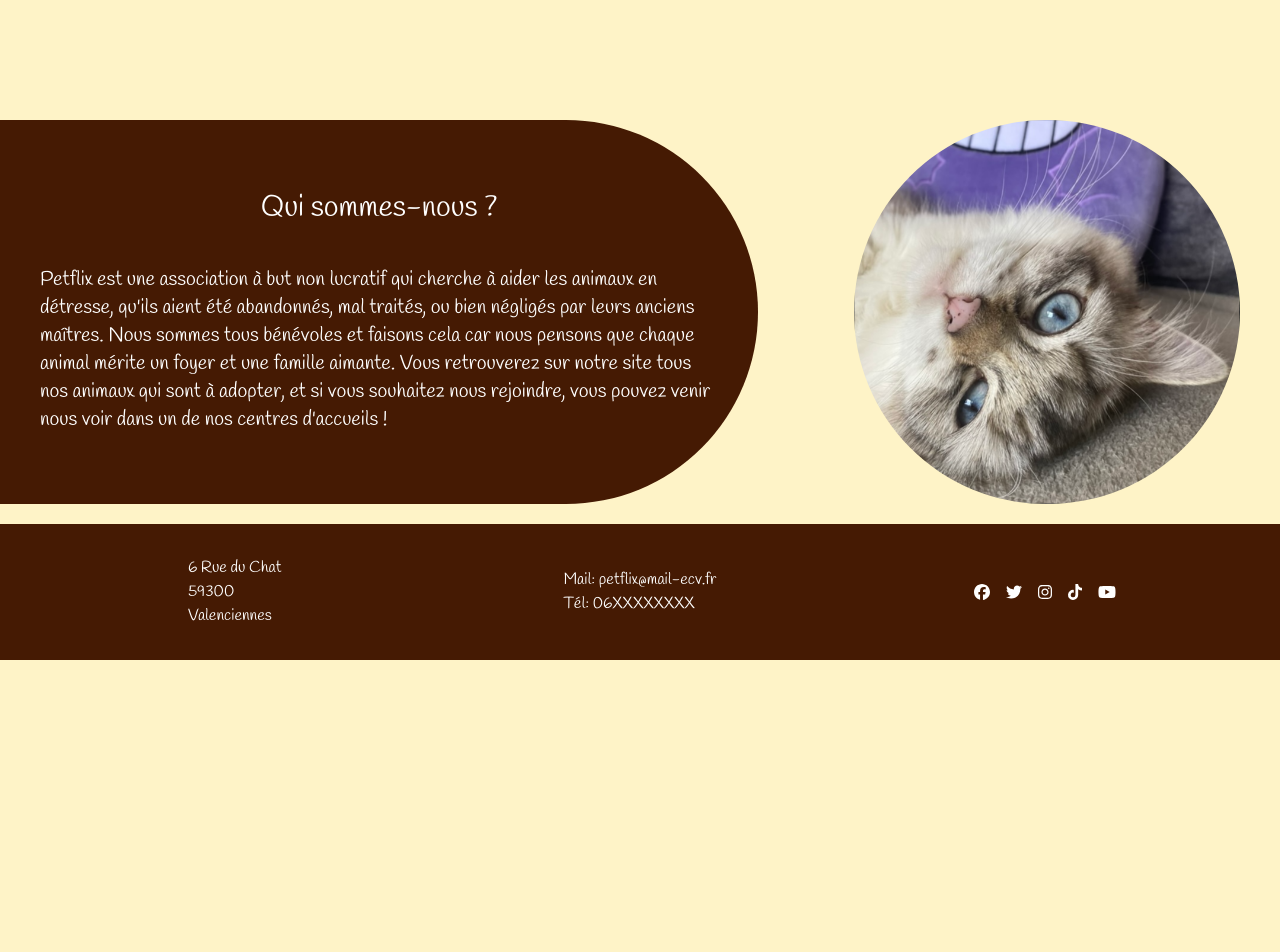
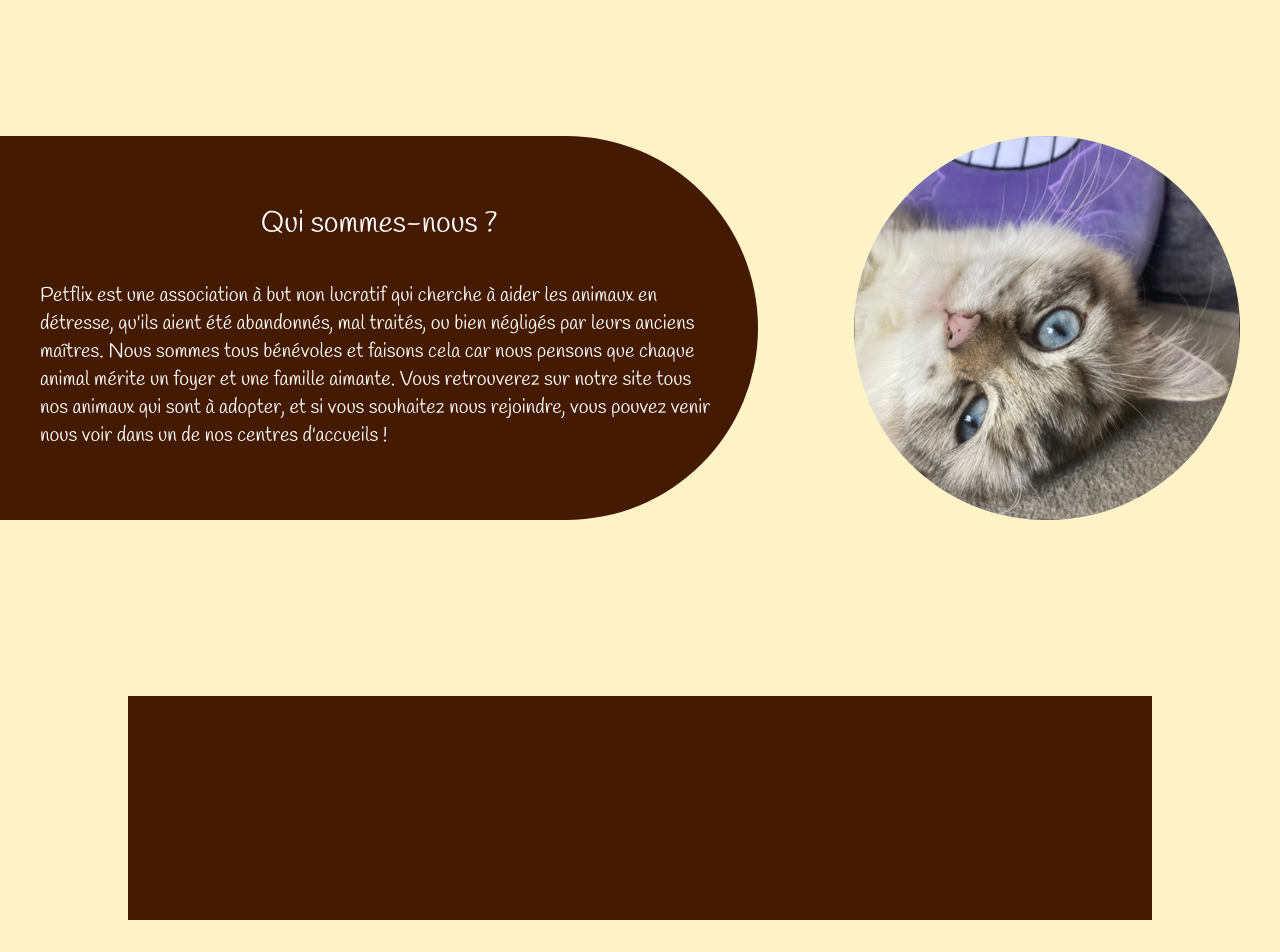
Before and after one commit to 666alvin999/petflix-frontend, a React (Vite) app: page / in a window 1280 px wide. Shown: the part 140-1092 px from the top of the page. Before the commit the page ends 800 px from the top, so only its background shows below. Built offline with nearby package versions, Linux system fonts and the light colour scheme.

Commit message:
refacto spacing homepage

```diff
--- a/src/footer/Footer.tsx
+++ b/src/footer/Footer.tsx
@@ -4,8 +4,7 @@ import {faFacebook, faInstagram, faTiktok, faTwitter, faYoutube} from "@fortawes
 const Footer = () => {
 	return (
 		<>
-			<div className="bg-amber-950 text-white mt-40 px-8 py-8 w-[100%] absolute bottom-0">
-				<div className="w-[100%] flex justify-around items-center">
+			<div className="bg-amber-950 text-white px-8 py-8 w-[100%] flex justify-around items-center">
 				<div className="w-1/3 flex flex-row justify-center items-center">
 					<p>
 						6 Rue du Chat<br />
@@ -27,7 +26,6 @@ const Footer = () => {
 					<FontAwesomeIcon className="hover:cursor-pointer" icon={faYoutube} />
 				</div>
 			</div>
-			</div>
 		</>
 	);
 }
--- a/src/header/Header.tsx
+++ b/src/header/Header.tsx
@@ -15,7 +15,7 @@ const Header = () => {
 
 	return (
 		<>
-			<div className="bg-amber-950 px-8 py-8 text-white flex justify-between items-center">
+			<div className="bg-amber-950 px-8 py-8 w-[100%] text-white flex justify-between items-center">
 				<div className="w-1/3">
 					<div className="w-1/3">
 						<Link to="/">
--- a/src/homepage/Homepage.tsx
+++ b/src/homepage/Homepage.tsx
@@ -1,14 +1,15 @@
 import {Header} from "../header";
 import {Footer} from "../footer";
+import {HomepageVideoFeed} from "./components";
 
 const Homepage = () => {
 	return (
-		<>
+		<div className="flex flex-col items-center gap-44">
 			<Header/>
 
-			<div className="mt-40 flex flex-row justify-between items-center gap-24">
+			<div className="flex flex-row justify-between items-center gap-24">
 				<div className="bg-amber-950 h-96 p-10 flex flex-col justify-center items-center rounded-r-full">
-					<h2 className="text-3xl text-white mb-10">Qui sommes-nous ?</h2>
+					<h2 className="text-3xl text-white mb-10 truncate">Qui sommes-nous ?</h2>
 
 					<p className="text-white text-xl">
 						Petflix est une association à but non lucratif qui cherche à aider les animaux en détresse, qu'ils aient été abandonnés, mal traités, ou bien négligés par leurs anciens maîtres. Nous sommes tous bénévoles et faisons cela car nous pensons que chaque animal mérite un foyer et une famille aimante. Vous retrouverez sur notre site tous nos animaux qui sont à adopter, et si vous souhaitez nous rejoindre, vous pouvez venir nous voir dans un de nos centres d'accueils !
@@ -18,8 +19,10 @@ const Homepage = () => {
 				<img className="mr-10 h-96 rounded-full" src="/images/oslo-homepage.png" alt="white cat" />
 			</div>
 
+			<HomepageVideoFeed/>
+
 			<Footer/>
-		</>
+		</div>
 	);
 }
 
--- /dev/null
+++ b/src/homepage/components/HomepageVideoFeed.tsx
@@ -0,0 +1,11 @@
+const HomepageVideoFeed = () => {
+	return (
+		<>
+			<div className="bg-amber-950 w-[80%] h-56">
+
+			</div>
+		</>
+	);
+}
+
+export default HomepageVideoFeed;
--- /dev/null
+++ b/src/homepage/components/index.ts
@@ -0,0 +1,3 @@
+import HomepageVideoFeed from "./HomepageVideoFeed.tsx";
+
+export {HomepageVideoFeed};
```
Lines whose indentation alone changed are shown as unchanged.
